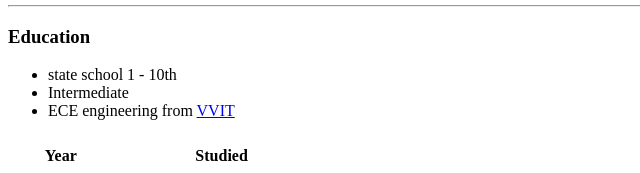
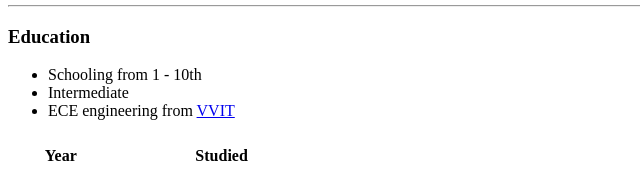
Before and after one commit to gousemohiddin44/CV, a plain HTML site: page index.html in a window 1280 px wide. Shown: the part 171-344 px from the top of the page, 0-640 px from the left. Drawn offline with Linux system fonts and the light colour scheme.

```diff
--- a/index.html
+++ b/index.html
@@ -20,7 +20,7 @@
   <hr>
   <h3>Education</h3>
   <ul>
-    <li>state school 1 - 10th</li>
+    <li>Schooling from 1 - 10th</li>
     <li>Intermediate </li>
     <li>ECE engineering from <a href="https://www.vvitguntur.com/">VVIT</a></li>
   </ul>
```
Also changed, not shown: contactdetails.html (+2 -2 lines).
